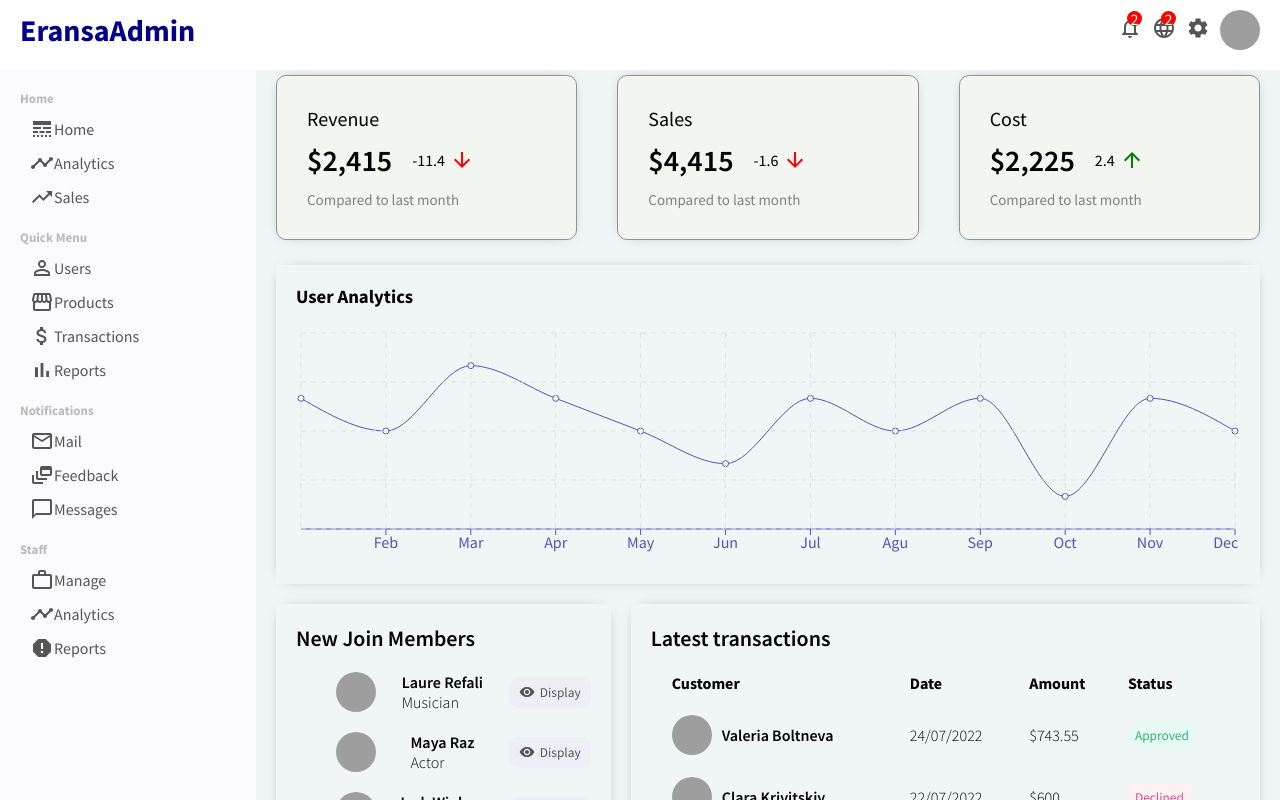
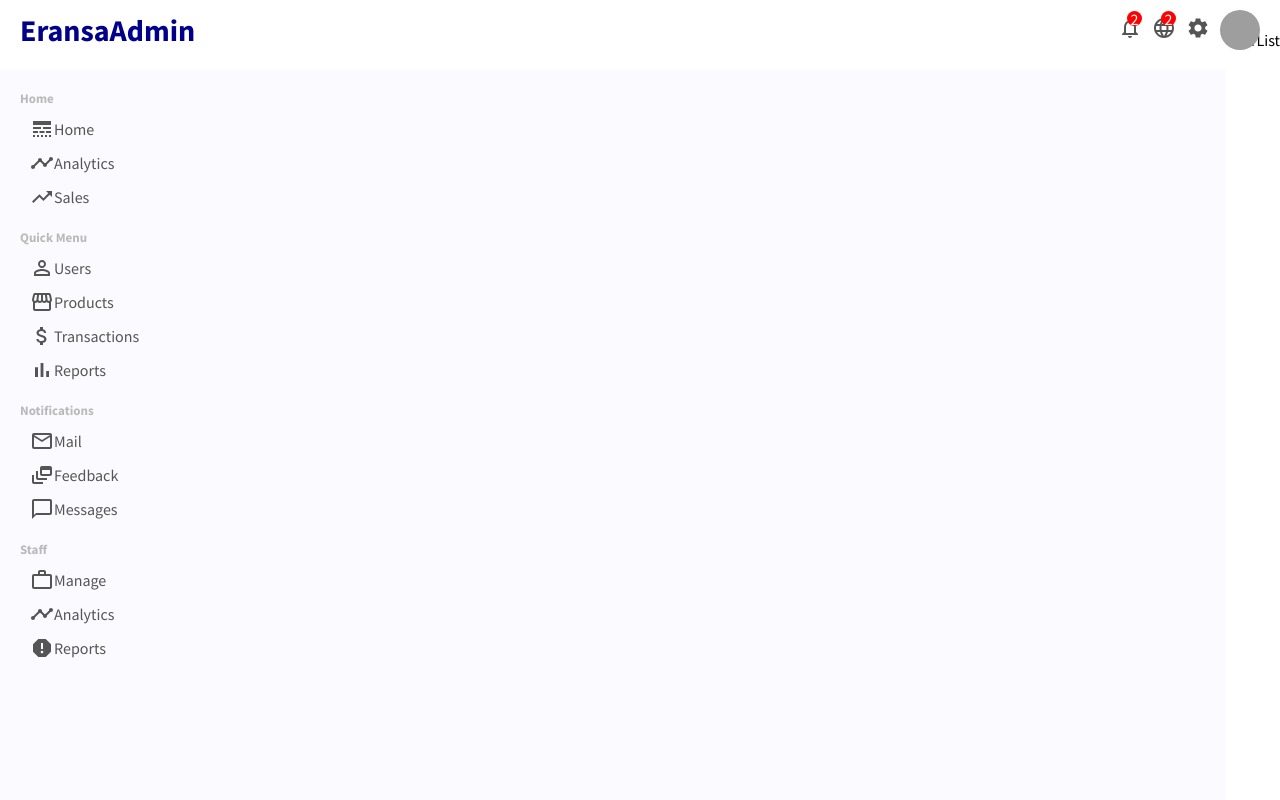
Before and after one commit to eransafadel/Admin-Panel, a React (Create React App) app: page /users in a window 1280 px wide. Shown: the top 800 px of the page. Built offline with nearby package versions, Linux system fonts and the light colour scheme; grey boxes are pictures that could not be loaded.

Commit message:
fix table tbody and adding routes

```diff
--- a/package.json
+++ b/package.json
@@ -11,6 +11,7 @@
     "@testing-library/user-event": "^13.5.0",
     "react": "^18.2.0",
     "react-dom": "^18.2.0",
+    "react-router-dom": "^6.3.0",
     "react-scripts": "5.0.1",
     "recharts": "^2.1.12",
     "web-vitals": "^2.1.4"
--- a/src/App.js
+++ b/src/App.js
@@ -1,20 +1,28 @@
 import React from "react";
-import Topbar from './components/topbar/Topbar';
+import Topbar from "./components/topbar/Topbar";
 import MySidebar from "./components/sidebar/MySidebar";
 import Home from "./pages/home/Home";
+import { BrowserRouter as Router, Routes , Route } from "react-router-dom";
 import "./app.css";
-
+import UserList from "./pages/userList/UserList";
 
 function App() {
   return (
-    <div>
-    <Topbar/>
-    <div className="container">
-      <MySidebar/>
-      <Home/>
+    <Router>
+      <Topbar />
+      <div className="container">
+        <MySidebar />
+        <Routes>
+          <Route  exact path="/" element={<Home />}/>
+          <Route path="/users" element={<UserList />}/>
 
-    </div>
-   </div>
+
+          {/* <Route path="/">
+            <UserList />
+          </Route> */}
+        </Routes>
+      </div>
+    </Router>
   );
 }
 
--- a/src/components/widgetLg/WidgetLg.jsx
+++ b/src/components/widgetLg/WidgetLg.jsx
@@ -1,19 +1,15 @@
 import "./widgetLg.css";
 import data from "./data/data";
 
- const  WidgetLg=()=> {
+const WidgetLg = () => {
   const Button = ({ type }) => {
     return <button className={"widgetLgButton " + type}>{type}</button>;
   };
 
-  const items = data.map((n,index)=>
-  <tr className="widgetLgTr">
+  const items = data.map((n, index) => (
+    <tr key={index} className="widgetLgTr">
       <td className="widgetLgUser">
-    <img
-      src={n.image}
-      alt=""
-      className="widgetLgImg"
-    />
+        <img src={n.image} alt="avatar image" className="widgetLgImg" />
         <span className="widgetLgName">{n.username}</span>
       </td>
       <td className="widgetLgDate">{n.date}</td>
@@ -21,13 +17,14 @@ import data from "./data/data";
       <td className="widgetLgStatus">
         <Button type={n.status} />
       </td>
-</tr> );
-
+    </tr>
+  ));
 
   return (
     <div className="widgetLg">
       <h3 className="widgetLgTitle">Latest transactions</h3>
       <table className="widgetLgTable">
+      <tbody>
         <tr className="widgetLgTr">
           <th className="widgetLgTh">Customer</th>
           <th className="widgetLgTh">Date</th>
@@ -35,9 +32,10 @@ import data from "./data/data";
           <th className="widgetLgTh">Status</th>
         </tr>
         {items}
+        </tbody>
       </table>
     </div>
   );
-}
+};
 
 export default WidgetLg;
--- a/src/components/widgetSm/WidgetSm.jsx
+++ b/src/components/widgetSm/WidgetSm.jsx
@@ -4,7 +4,7 @@ import { Visibility } from "@material-ui/icons";
 import data from "./data/data";
 const WidgetSm = () => {
   const items = data.map((n, index) => (
-    <li className="widgetSmListTitle">
+    <li key={index} className="widgetSmListTitle">
       <img src={n.image} alt="avatar" className="widgetSmImg" />
       <div className="widgetSmUser">
         <span className="widgetSmUsername">{n.username}</span>
--- /dev/null
+++ b/src/pages/userList/UserList.jsx
@@ -0,0 +1,11 @@
+import React from 'react';
+import "./userList.css";
+
+
+const UserList = () => {
+  return (
+    <div className="userList">UserList</div>
+  )
+}
+
+export default UserList;
```
Also changed, not shown: src/pages/userList/userList.css (added), 1 other file (tests, documents, lock files or other folders). Lines whose indentation alone changed are shown as unchanged.
